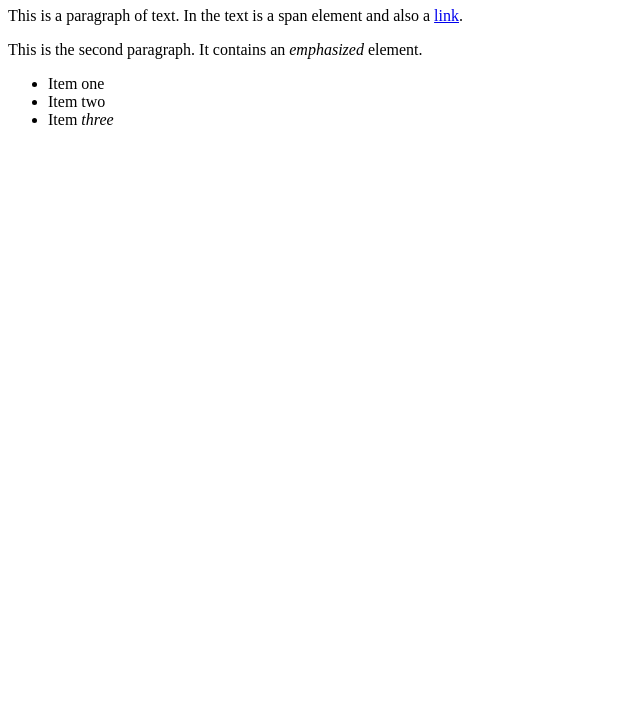
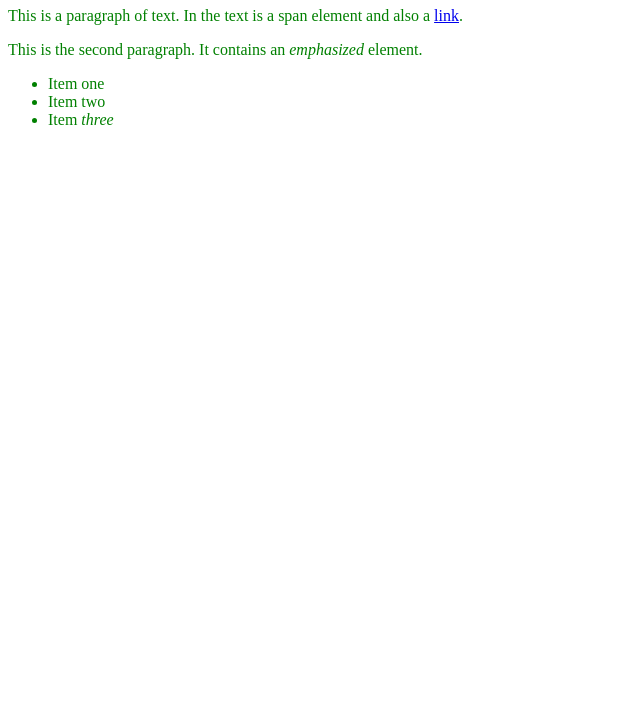
Before and after one commit to SnakeEyes0723/ITCS-3120-html-tutorial, a plain HTML site: page started-with-CSS/index.html in a window 1280 px wide. Shown: the part 73-800 px from the top of the page, without its empty margins (0-640 px from the left). Drawn offline with Linux system fonts and the light colour scheme.

Commit message:
-excercise Styling HTML elements

```diff
--- a/started-with-CSS/styles.css
+++ b/started-with-CSS/styles.css
@@ -1,3 +1,8 @@
 h1 {
   color: red;
 }
+
+p,
+li {
+  color: green;
+}
```
